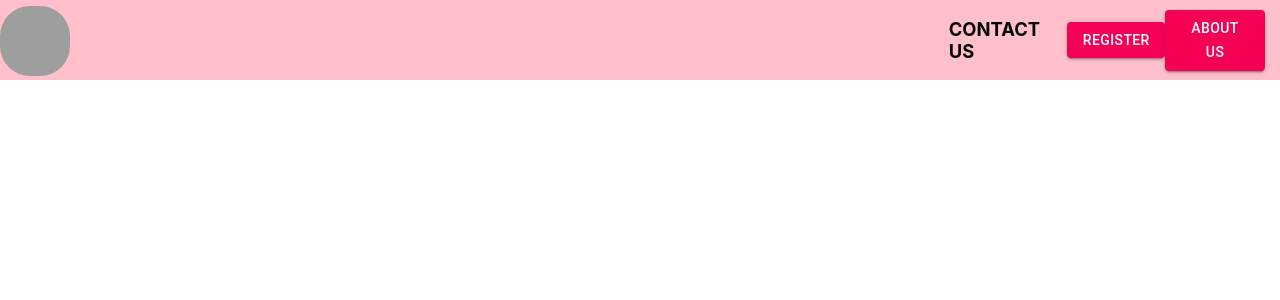
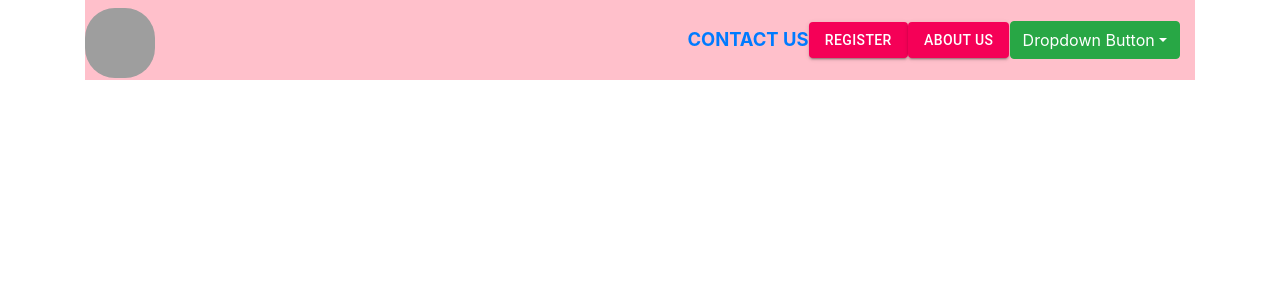
Before and after one commit to whitedevil31/react-styles, a React (Create React App) app: page / in a window 1280 px wide. Shown: the top 300 px of the page. Built offline with nearby package versions, Linux system fonts and the light colour scheme; grey boxes are pictures that could not be loaded.

Commit message:
material-ui

```diff
--- a/package.json
+++ b/package.json
@@ -8,6 +8,7 @@
     "@testing-library/react": "^11.1.0",
     "@testing-library/user-event": "^12.1.10",
     "react": "^17.0.1",
+    "react-bootstrap": "^1.4.0",
     "react-dom": "^17.0.1",
     "react-scripts": "4.0.0",
     "web-vitals": "^0.2.4"
--- a/src/App.css
+++ b/src/App.css
@@ -25,14 +25,14 @@
 }
 .header-left {
   display: flex;
-  width: 25%;
+  width: 45%;
   height: 100%;
   align-items: center;
   justify-content: space-around;
   margin-right: 15px;
 }
 .header-logo {
-  width: 75%;
+  width: 55%;
 }
 a {
   font-weight: bold;
--- a/src/App.js
+++ b/src/App.js
@@ -2,6 +2,8 @@
 import { Button } from "@material-ui/core";
 import "./App.css";
 import logo from "./logo.jpg";
+import { Dropdown } from "react-bootstrap";
+import "bootstrap/dist/css/bootstrap.min.css";
 
 function App() {
   return (
@@ -21,6 +23,17 @@
           <Button variant="contained" color="secondary">
             ABOUT US
           </Button>
+          <Dropdown>
+            <Dropdown.Toggle variant="success" id="dropdown-basic">
+              Dropdown Button
+            </Dropdown.Toggle>
+
+            <Dropdown.Menu>
+              <Dropdown.Item href="#/action-1">Action</Dropdown.Item>
+              <Dropdown.Item href="#/action-2">Another action</Dropdown.Item>
+              <Dropdown.Item href="#/action-3">Something else</Dropdown.Item>
+            </Dropdown.Menu>
+          </Dropdown>
         </div>
       </div>
     </div>
```
Also changed, not shown: 1 other file (tests, documents, lock files or other folders).
